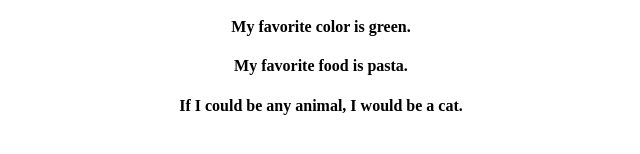
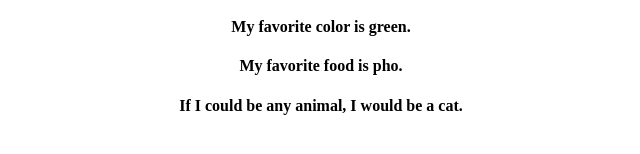
Before and after one commit to nrtimms/profile, a plain HTML site: page index.html in a window 1280 px wide. Shown: the part 212-366 px from the top of the page, 319-959 px from the left. Drawn offline with Linux system fonts and the light colour scheme.

```diff
--- a/index.html
+++ b/index.html
@@ -13,7 +13,7 @@
 				<h3>About Me:</h3>
 					<h4>My hometown is Buena Park.</h4>
 					<h4>My favorite color is green.</h4>
-					<h4>My favorite food is pasta.</h4>
+					<h4>My favorite food is pho.</h4>
 					<h4>If I could be any animal, I would be a cat.</h4>
 			</div>
 		  </body>
```
